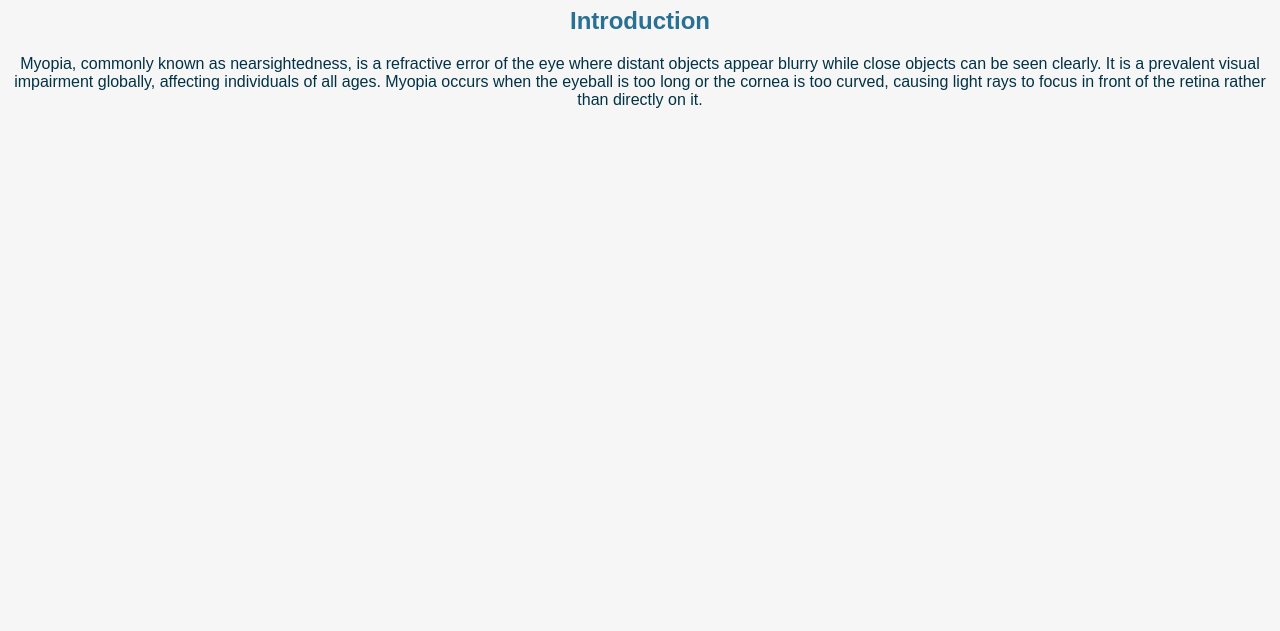
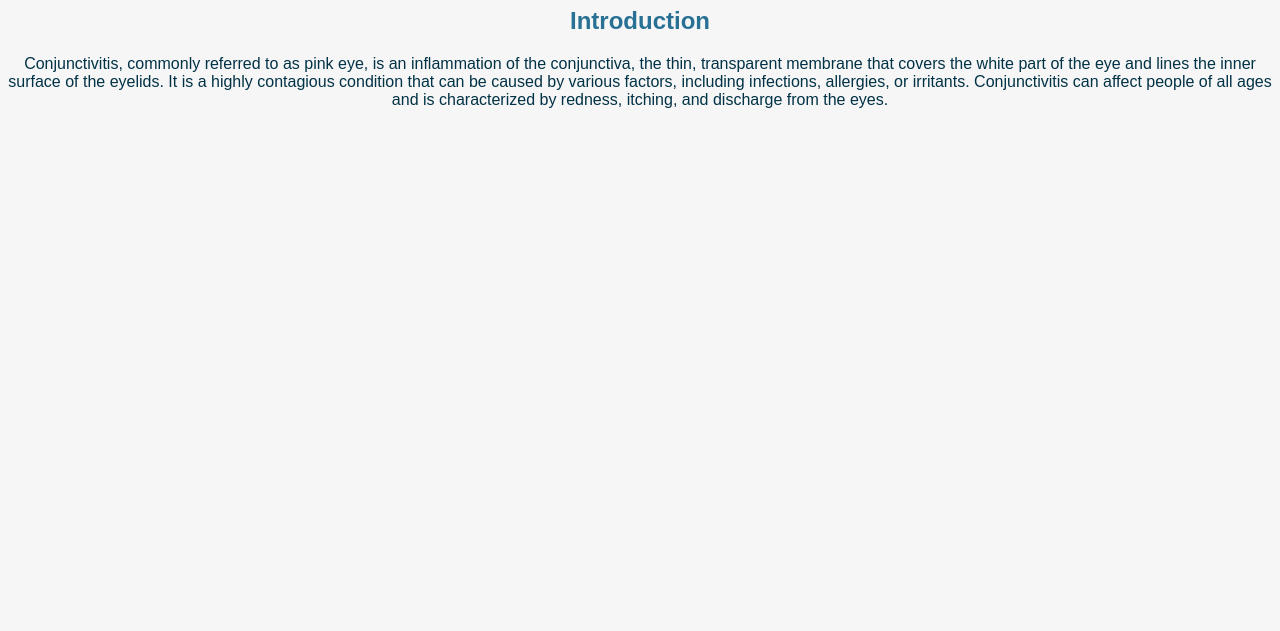
Before and after one commit to kavink957/Myopia, a plain HTML site: page Conjunctivitis.html in a window 1280 px wide. Shown: the part 169-800 px from the top of the page. Drawn offline with Linux system fonts and the light colour scheme.

Commit message:
Update Conjunctivitis.html

```diff
--- a/Conjunctivitis.html
+++ b/Conjunctivitis.html
@@ -27,10 +27,14 @@
 
           <h2>Introduction</h2>
 <p>
-Myopia, commonly known as nearsightedness, is a refractive error of the eye where distant objects appear blurry while close objects can be seen clearly. It is a prevalent visual impairment globally,
-    affecting individuals of all ages. Myopia occurs when the eyeball is too long or the cornea is too curved, causing light rays to focus in front of the retina rather than directly on it.
+Conjunctivitis, commonly referred to as pink eye, is an inflammation of the conjunctiva, the thin, transparent membrane that covers the white part of the eye and lines the inner surface of the eyelids.
+It is a highly contagious condition that can be caused by various factors, including infections, allergies, or irritants.
+ Conjunctivitis can affect people of all ages and is characterized by redness, itching, and discharge from the eyes.
 </p>
 
 
 
+
+
+
 </html>
```
